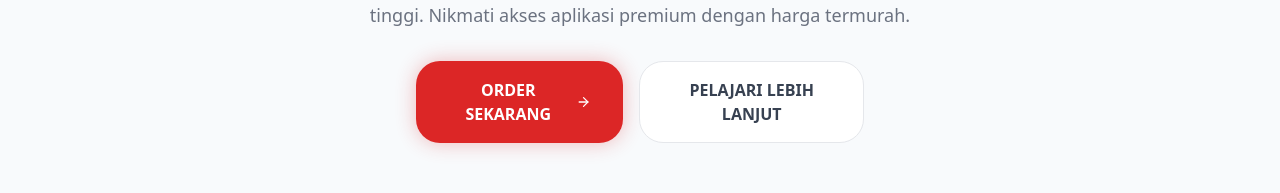
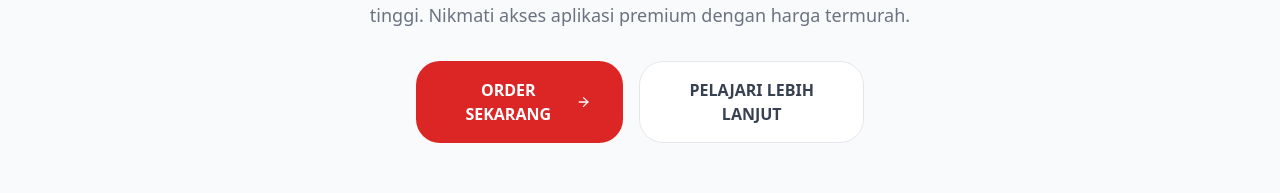
Before and after one commit to Reavy1st/noamart, a Next.js app: page / in a window 1280 px wide. Shown: the part 366-559 px from the top of the page. Built offline with nearby package versions, Linux system fonts and the light colour scheme.

Commit message:
Update tailwind.config.ts

```diff
--- a/tailwind.config.ts
+++ b/tailwind.config.ts
@@ -1,7 +1,7 @@
 import type { Config } from 'tailwindcss'
 
 const config: Config = {
-  darkMode: 'class', // Wajib untuk toggle dark mode
+  darkMode: 'class',
   content: [
     './src/pages/**/*.{js,ts,jsx,tsx,mdx}',
     './src/components/**/*.{js,ts,jsx,tsx,mdx}',
@@ -17,14 +17,8 @@ const config: Config = {
         darkBg: '#0F172A',
         darkSurface: '#1E293B',
       },
-      borderRadius: {
-        ios: '24px',
-        card: '20px',
-      },
-      boxShadow: {
-        'soft': '0 10px 40px -10px rgba(0,0,0,0.08)',
-        'glow': '0 0 20px rgba(220, 38, 38, 0.3)',
-      }
+      borderRadius: { ios: '24px', card: '20px' },
+      boxShadow: { soft: '0 10px 40px -10px rgba(0,0,0,0.08)' }
     },
   },
   plugins: [],
```
